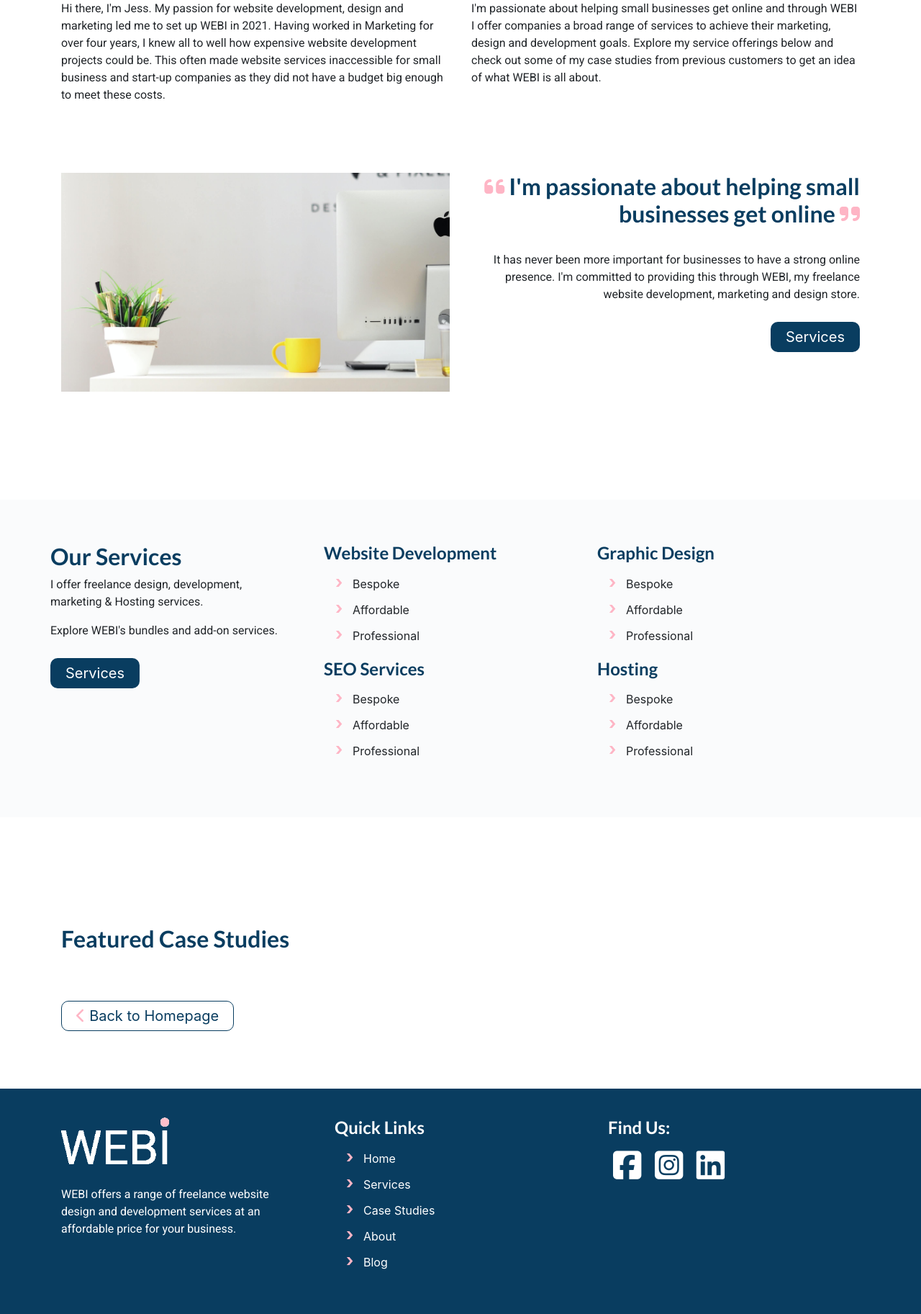
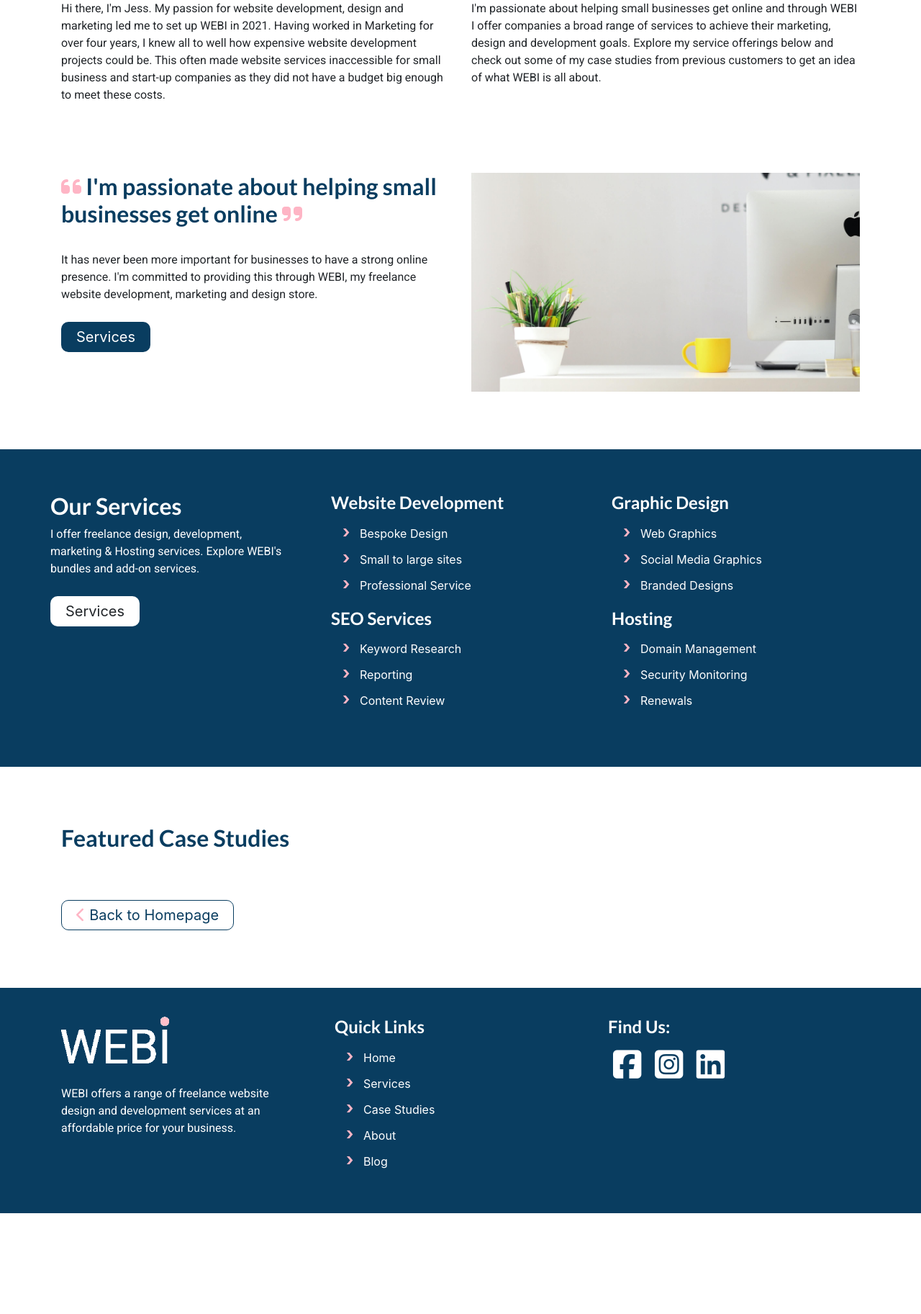
Before and after one commit to JessicaJuliet/webi, a Django app: template about/templates/about/about.html in a window 1280 px wide. Shown: the part 368-2193 px from the top of the page at 72% size. After the commit the page ends 2053 px from the top, so only its background shows below. Run offline with Django 3.2, Linux system fonts and the light colour scheme; the template is opened without the code that fills it, so the values that code supplies are empty; some libraries are stand-ins or nearby versions.

Commit message:
Update homepage styling and about quote

```diff
--- a/about/templates/includes/about_quote.html
+++ b/about/templates/includes/about_quote.html
@@ -1,9 +1,5 @@
 <section class="container page-section">
     <div class="row">
-        <div class="col-xs-12 col-md-6 box-container">
-            <!-- Resource: Image from Unsplash -->
-            <img src="../media/desk-setup.jpg" width="100%" class="about-image">
-        </div>
         <div class="col-xs-12 col-md-6 about-quote">
             <!-- Quote -->
             <h2>
@@ -16,7 +12,13 @@
             <!-- Short text snippet -->
             <p>It has never been more important for businesses to have a strong online presence. I'm committed to providing this through WEBI, my freelance website development, marketing and design store.</p>
             <!-- Link to Services page -->
+            {% if id == home %}
             <a href="{% url 'services' %}" class="btn custom-button">Services</a>
+            {% endif %}
+        </div>
+        <div class="col-xs-12 col-md-6 box-container">
+            <!-- Resource: Image from Unsplash -->
+            <img src="../media/desk-setup.jpg" width="100%" class="about-image">
         </div>
     </div>
 </section>
--- a/home/templates/includes/featured_case_study.html
+++ b/home/templates/includes/featured_case_study.html
@@ -1,5 +1,5 @@
 <section>
-    <div class="container homepage-section">
+    <div class="container page-section">
         <div class="row">
             <div class="col-12">
                 <h2>Featured Case Studies</h2>
--- a/home/templates/includes/our_services.html
+++ b/home/templates/includes/our_services.html
@@ -1,52 +1,40 @@
-<section class="homepage-section home-services">
-    <div class="container">
+<section class="page-section home-services">
+    <div class="container section-padding">
         <div class="row">
-            <div class="col-4 section-padding">
+            <div class="col-sm-12 col-md-4">
                 <h2>Our Services</h2>
                 <p>I offer freelance design, development, <br> marketing & Hosting services.
-                <p>Explore WEBI's bundles and add-on services.</p>
-                <a href="#" class="btn custom-button">
+                    Explore WEBI's bundles and add-on services.</p>
+                <a href="{% url 'services' %}" class="btn services-button">
                     Services
                 </a>
             </div>
-            <div class="col-4 services-list section-padding ul-services">
-                <h4>
-                    <!-- <i class="fas fa-solid fa-desktop"></i> -->
-                    Website Development
-                </h4>
+            <div class="col-sm-12 col-md-4 services-list ul-services">
+                <h4>Website Development</h4>
                 <ul>
-                    <li>Bespoke</li>
-                    <li>Affordable</li>
-                    <li>Professional</li>
+                    <li>Bespoke Design</li>
+                    <li>Small to large sites</li>
+                    <li>Professional Service</li>
                 </ul>
-                <h4>
-                    <!-- <i class="fas fa-bullseye"></i> -->
-                    SEO Services
-                </h4>
+                <h4>SEO Services</h4>
                 <ul>
-                    <li>Bespoke</li>
-                    <li>Affordable</li>
-                    <li>Professional</li>
+                    <li>Keyword Research</li>
+                    <li>Reporting</li>
+                    <li>Content Review</li>
                 </ul>
             </div>
-            <div class="col-4 section-padding ul-services">
-                <h4>
-                    <!-- <i class="fas fa-solid fa-paint-brush"></i> -->
-                    Graphic Design
-                </h4>
+            <div class="col-sm-12 col-md-4 ul-services">
+                <h4>Graphic Design</h4>
                 <ul>
-                    <li>Bespoke</li>
-                    <li>Affordable</li>
-                    <li>Professional</li>
+                    <li>Web Graphics</li>
+                    <li>Social Media Graphics</li>
+                    <li>Branded Designs</li>
                 </ul>
-                <h4>
-                    <!-- <i class="fas fa-solid fa-suitcase"></i> -->
-                    Hosting
-                </h4>
+                <h4>Hosting</h4>
                 <ul>
-                    <li>Bespoke</li>
-                    <li>Affordable</li>
-                    <li>Professional</li>
+                    <li>Domain Management</li>
+                    <li>Security Monitoring</li>
+                    <li>Renewals</li>
                 </ul>
             </div>
         </div>
--- a/static/css/base.css
+++ b/static/css/base.css
@@ -226,12 +226,36 @@ header {
 
 /* Resource: Code souced from - https://www.tutorialrepublic.com/codelab.php?topic=faq&file=css-overlay-one-div-over-another-div */
 
-.box-container{
+.box-container {
     position: relative;
 }
 
 .home-services {
-    background-color:#093d6005;
+    background-color:#093d60;
+    color: white;
+}
+
+.home-services h2 {
+    color: white;
+}
+
+.home-services h4 {
+    color: white;
+}
+
+.services-button {
+    background-color: white;
+    padding: 5px 20px;
+    margin-top: 10px;
+    border-radius: 10px;
+    font-size: 20px;
+    -webkit-appearance: none;
+    -moz-appearance: none;
+    appearance: none;
+}
+
+.services-button:hover {
+    font-weight: 600;
 }
 
 .ul-services li {
@@ -287,9 +311,7 @@ footer .logo {
 
 /* ---------- About Page ---------- */
 
-.about-quote {
-    text-align: right;
-}
+
 
 /* ---------- Blog & Case Study Pages  ---------- */
 
@@ -297,7 +319,7 @@ footer .logo {
     margin: 30px;
     padding: 40px;
     min-height: 120%;
-    background-color: rgba(211, 211, 211, 0.178);
+    background-color: #fafafa;
     border-top: 5px solid #feb5c5;
     border-radius: 10px;
 }
@@ -604,6 +626,18 @@ footer .logo {
     }
 }
 
+/* Homepage */
+
+@media (max-width: 767px) {
+    .ul-services {
+        display: none;
+    }
+
+    .home-services {
+        text-align: center;
+    }
+}
+
 /* About Page */
 
 @media (max-width: 766px) {
```
Also changed, not shown: templates/includes/main-nav.html (+4 -5 lines).
